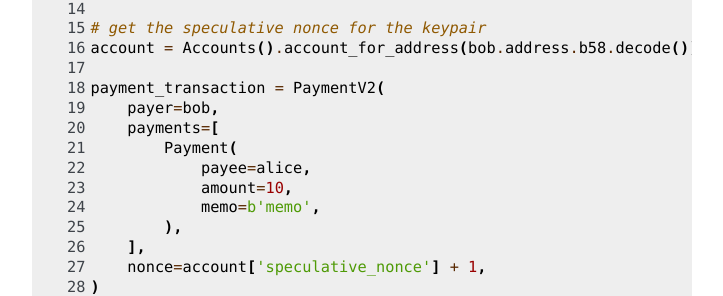
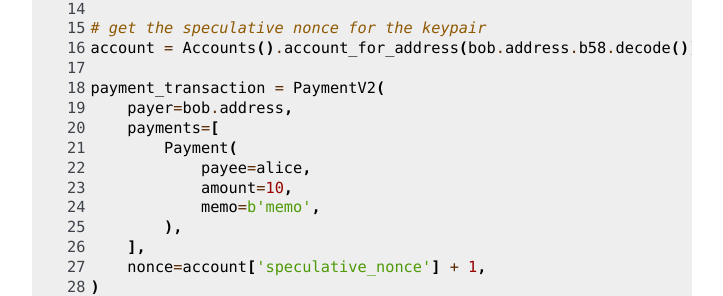
Before and after one commit to Crypto-Balloon/helium-py, a Sphinx documentation site: the page built from docs/source/quickstart.rst, in a window 1280 px wide and 1400 px high, scrolled down 826 px. Shown: the part 161-457 px from the top of the window, without its empty margins (388-1111 px from the left). Built offline with Sphinx 7.4.7, drawn with Linux system fonts in a browser that asks for light colours.

Commit message:
Update documentation

```diff
--- a/docs/source/quickstart.rst
+++ b/docs/source/quickstart.rst
@@ -42,7 +42,7 @@ A payment from an owned keypair initialized with a 12 word mnemonic to an addres
     account = Accounts().account_for_address(bob.address.b58.decode())
 
     payment_transaction = PaymentV2(
-        payer=bob,
+        payer=bob.address,
         payments=[
             Payment(
                 payee=alice,
@@ -99,7 +99,7 @@ The packages in helium-js provide utility functions to calculate the above:
     account = Accounts().account_for_address(bob.address.b58.decode())
 
     payment_transaction = PaymentV2(
-        payer=bob,
+        payer=bob.address,
         payments=[
             Payment(
                 payee=alice,
@@ -117,7 +117,7 @@ The packages in helium-js provide utility functions to calculate the above:
     amount_to_send = Balance(account['balance'], currency_type=types.NETWORK_TOKENS).minus(fee_in_hnt)
 
     payment_transaction_for_fee = PaymentV2(
-        payer=bob,
+        payer=bob.address,
         payments=[
             Payment(
                 payee=alice,
```
Also changed, not shown: README.md (+1 -1 lines).
